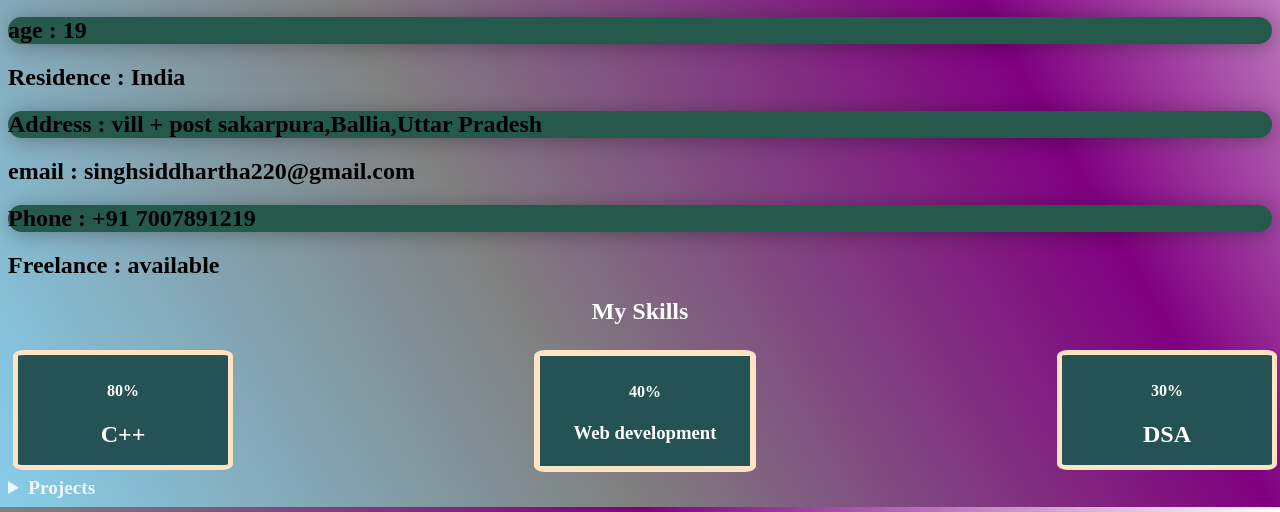
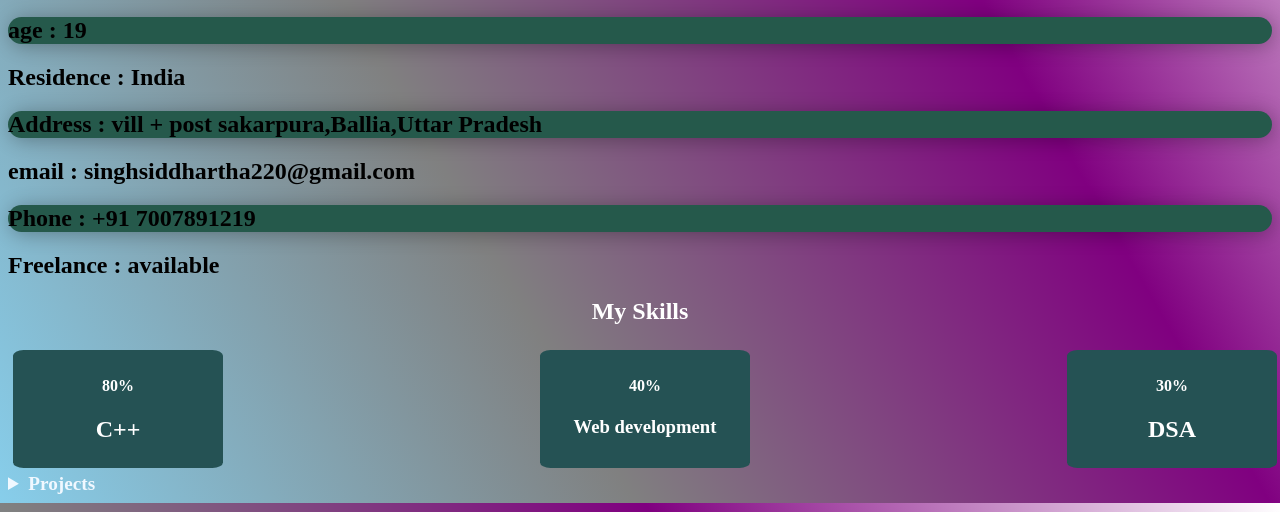
Before and after one commit to 13siddhu/portfolio.io, a plain HTML site: page index.html in a window 1280 px wide. Shown: the part 580-1092 px from the top of the page. Drawn offline with Linux system fonts and the light colour scheme.

Commit message:
Update style.css

```diff
--- a/style.css
+++ b/style.css
@@ -65,7 +65,7 @@ nav > a:hover{
     background: rgb(37, 82, 84);
     display: inline-block;
     width: 200px;
-    height: 100px;
+    height: auto
     border: solid 5px bisque;
     transition: border-width 0.6s linear;
     border-radius: 5%;
@@ -78,7 +78,7 @@ nav > a:hover{
     background: rgb(37, 82, 84);
     display: inline-block;
     width: 200px;
-    height: 100px;
+    height: auto
     border: solid 6px bisque;
     transition: border-width 0.6s linear;
     border-radius: 5%;
@@ -91,7 +91,7 @@ nav > a:hover{
     background: rgb(37, 82, 84);
     display: inline-block;
     width: 200px;
-    height: 100px;
+    height: auto
     border: solid 5px bisque;
     transition: border-width 0.6s linear;
     border-radius: 5%;
```
